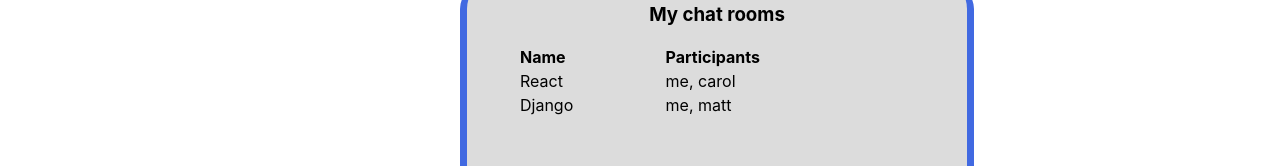
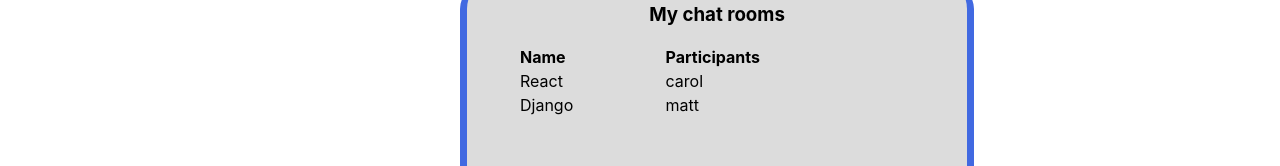
Before and after one commit to akienzle32/chat, a React (Create React App) app: page / in a window 1280 px wide. Shown: the part 294-460 px from the top of the page. Built offline with nearby package versions, Linux system fonts and the light colour scheme.

Commit message:
current user's username no longer shows up on chat list

```diff
--- a/src/ChatList.jsx
+++ b/src/ChatList.jsx
@@ -9,18 +9,13 @@ export class ChatList extends React.Component {
   	const chats = this.props.chats;
   	let participants = this.props.participants;
 
-    for (let i = 0; i < participants.length; i++){
-      if (participants[i].username === currentUser)
-        participants[i].username = "me";
-    }
-
   	const chatsAndPtcps = [];
 
   	for (let i = 0; i < chats.length; i++){
   		const usernameArray = [];
   		for (let j = 0; j < participants.length; j++){
-  			if (chats[i].id === participants[j].chat_id)
-  				usernameArray.push(participants[j].username);
+          if (chats[i].id === participants[j].chat_id && participants[j].username !== currentUser)
+  				  usernameArray.push(participants[j].username);
   		}
   		let chatId = chats[i].id;
   		let chatName = chats[i].name;
@@ -82,7 +77,6 @@ export class ChatList extends React.Component {
   	return(convertedDatetime);
   }
 
-
   render() {
   	// Routine for displaying chats and their participants.
   	const chatsAndPtcps = this.mapChats();
```
